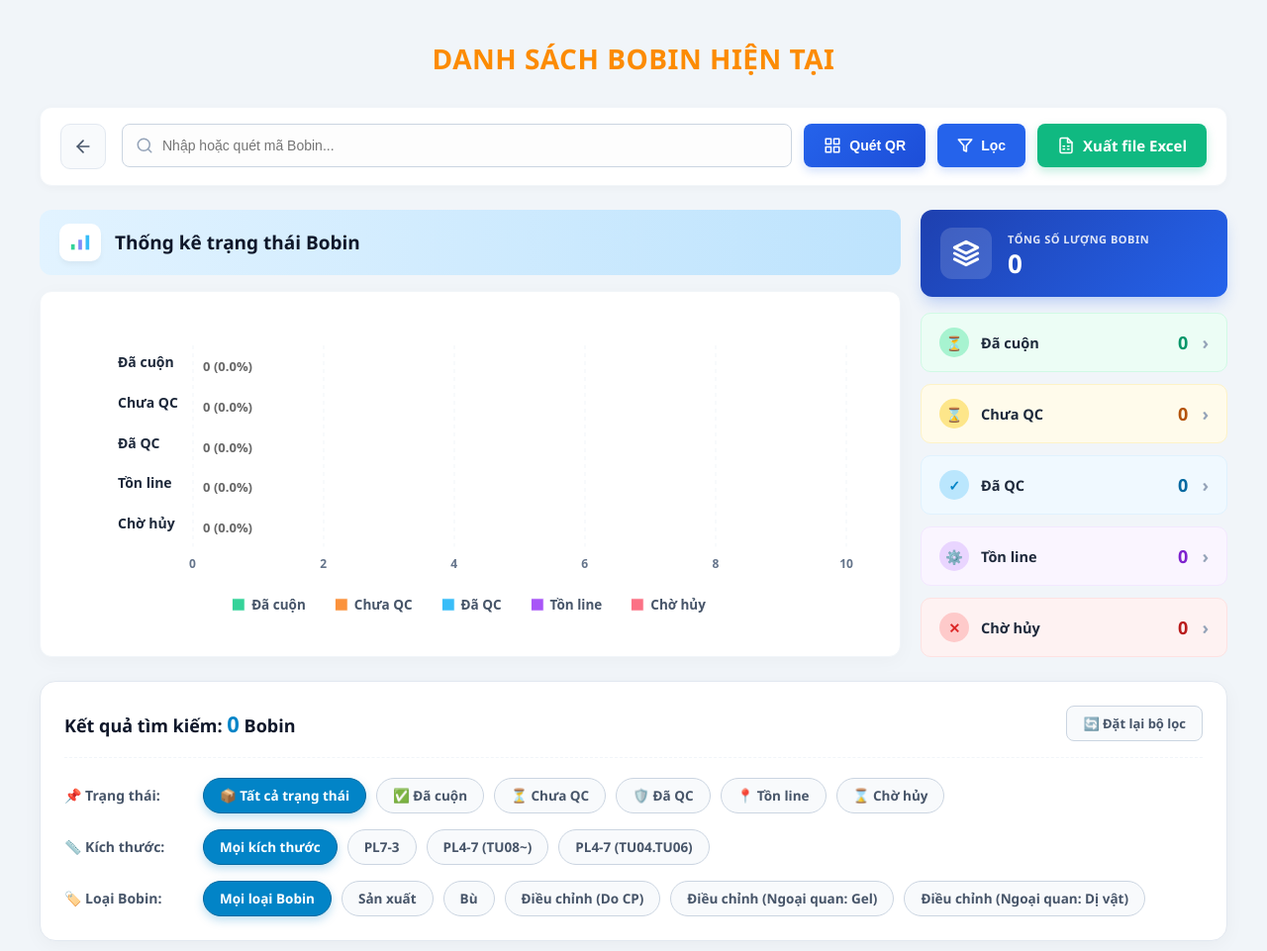
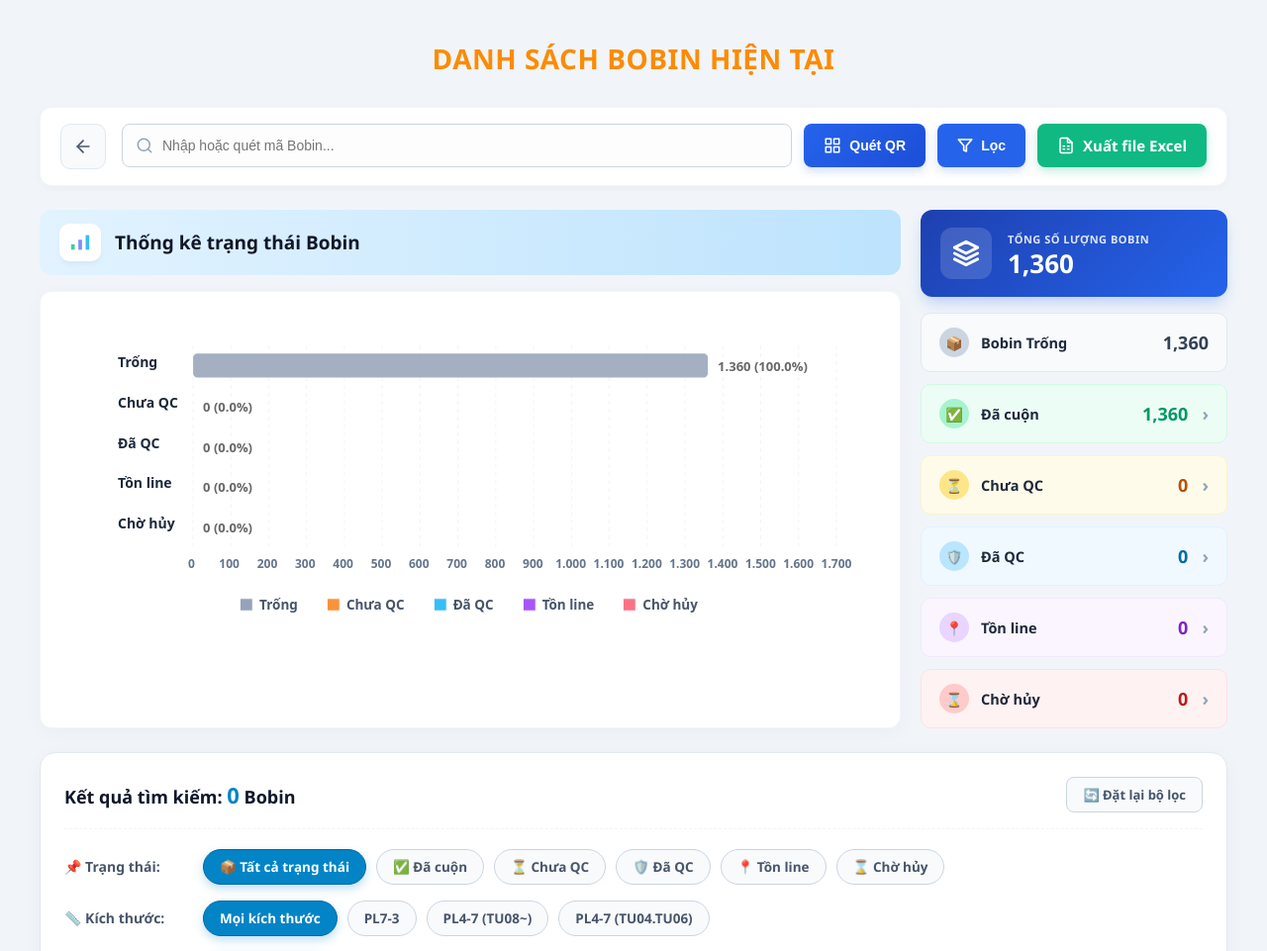
Before and after one commit to JohnNgo1311/WEB_BOBIN, a PHP site: page /app/views/listBobinDetailView.php in a window 1280 px wide. Shown: the top 961 px of the page at 99% size. Run offline with PHP 8.4, Linux system fonts and the light colour scheme; some libraries are stand-ins or nearby versions.

Commit message:
Update Bobin List Detail and Capacity

```diff
--- a/app/views/listBobinDetailView.php
+++ b/app/views/listBobinDetailView.php
@@ -1,33 +1,60 @@
 <?php
 $bobins = $data['bobins'] ?? [];
-$pagination = $data['pagination'] ?? [
-    'currentPage'  => 1,
-    'totalPages'   => 1,
-    'totalRecords' => count($bobins),
-    'limit'        => 50
-];
+$pagination = $data['pagination'] ?? [];
 
-// 1. Khởi tạo mảng mặc định an toàn tuyệt đối tránh lỗi Undefined Array Key
+// 1. TỔNG HỢP SỐ LIỆU TỪ DATABASE
 $defaultStatus = [
     'Rolled'               => 0,
     'Busy_Unchecked'       => 0,
     'Busy_Checked'         => 0,
-    'Line'                 => 0,
     'Pending_Cancellation' => 0,
+    'Cancelled'            => 0
 ];
 $statusCounts = array_merge($defaultStatus, $data['statusCounts'] ?? []);
+
+// Lấy bộ lọc hiện tại
+$currentStatus = $_GET['status'] ?? 'all';
+$currentSize   = $_GET['bobin_size'] ?? 'all';
+$currentType   = $_GET['bobin_type'] ?? 'all';
+
+// ========================================================
+// TÍNH TOÁN DUNG LƯỢNG THỰC TẾ SỬ DỤNG
+// ========================================================
+// Nhận mảng phân bổ từ Controller (Nếu mảng rỗng thì setup mặc định)
+$capacityMap = $data['capacityMap'] ?? [
+    'PL4-7 (TU04.TU06)' => 420,
+    'PL4-7 (TU08~)'     => 480,
+    'PL7-3'             => 460
+];
+
+// Luôn lấy đúng định mức thực tế: Chọn 'all' ra 1360, chọn size cụ thể ra đúng dung lượng của size đó
+if ($currentSize === 'all') {
+    $totalRealBobins = array_sum($capacityMap);
+} else {
+    $totalRealBobins = $capacityMap[$currentSize] ?? 0;
+}
+
+// Tính Tồn Line
+$statusCounts['Line'] = $statusCounts['Busy_Unchecked'] + $statusCounts['Busy_Checked'];
+
+// Tính Bobin Trống: Dung lượng thực tế - Chưa QC - Đã QC
+$emptyBobins = $totalRealBobins - $statusCounts['Line'];
+$emptyBobins = max(0, $emptyBobins);
+
+// Tính Đã Cuộn thực tế (Tránh lấy số liệu ảo dự phòng 3000 từ DB)
+$realRolled = $totalRealBobins - ($statusCounts['Busy_Unchecked'] + $statusCounts['Busy_Checked'] + $statusCounts['Pending_Cancellation']);
+$statusCounts['Rolled'] = max(0, $realRolled);
+
+// Phân trang và số lượng hiển thị cho danh sách
 $currentPage  = (int)($pagination['currentPage'] ?? 1);
 $totalPages   = (int)($pagination['totalPages'] ?? 1);
 $totalRecords = (int)($pagination['totalRecords'] ?? count($bobins));
-$totalBobins  = ($statusCounts['Rolled'] ?? 0)
-    + ($statusCounts['Busy_Unchecked'] ?? 0)
-    + ($statusCounts['Busy_Checked'] ?? 0)
-    + ($statusCounts['Pending_Cancellation'] ?? 0);
+// ========================================================
 
-// 2. Chuẩn bị dữ liệu cho Chart
-$chartLabels = ['Đã cuộn', 'Chưa QC', 'Đã QC', 'Tồn line', 'Chờ hủy'];
+// 2. CHUẨN BỊ DỮ LIỆU CHO BIỂU ĐỒ (CHART)
+$chartLabels = ['Trống', 'Chưa QC', 'Đã QC', 'Tồn line', 'Chờ hủy'];
 $chartSeries = [
-    $statusCounts['Rolled'],
+    $emptyBobins,
     $statusCounts['Busy_Unchecked'],
     $statusCounts['Busy_Checked'],
     $statusCounts['Line'],
@@ -38,13 +65,10 @@ if (!function_exists('buildFilterUrl')) {
     function buildFilterUrl(array $overrideParams = []): string
     {
         $query = $_GET ?? [];
-
         if (!isset($query['url'])) {
             $query['url'] = 'bobin/listBobinDetailView';
         }
-
         $query = array_merge($query, $overrideParams);
-
         foreach ($query as $key => $value) {
             if (is_null($value) || $value === '') {
                 unset($query[$key]);
@@ -69,15 +93,10 @@ if (!function_exists('decodeJsonObject')) {
         if (!is_string($value) || trim($value) === '') {
             return [];
         }
-
         $decoded = json_decode($value, true);
         return json_last_error() === JSON_ERROR_NONE && is_array($decoded) ? $decoded : [];
     }
 }
-
-$currentStatus = $_GET['status'] ?? 'all';
-$currentSize   = $_GET['bobin_size'] ?? 'all';
-$currentType   = $_GET['bobin_type'] ?? 'all';
 
 $sizeOptions = [
     'all'               => 'Mọi kích thước',
@@ -102,13 +121,28 @@ $typeOptions = [
 <head>
     <meta charset="UTF-8">
     <title>Danh sách Bobin</title>
-    <!-- Đổi version lên v=3 để ép trình duyệt nhận CSS mới -->
-    <link rel="stylesheet" href="/WEB_BOBIN/public/assets/css/listBobinDetail.css?v=3">
+    <!-- Đổi version lên v=4 để ép trình duyệt nhận CSS mới -->
+    <link rel="stylesheet" href="/WEB_BOBIN/public/assets/css/listBobinDetail.css?v=4">
     <link rel="icon" href="data:,">
-    <!-- Nạp thư viện biểu đồ và QR Code -->
     <script src="/WEB_BOBIN/public/assets/js/apexcharts.min.js"></script>
     <script src="/WEB_BOBIN/public/assets/js/chart-helper.js"></script>
     <script defer src="/WEB_BOBIN/public/assets/js/html5-qrcode.min.js"></script>
+
+    <style>
+        .kpi-card.empty-bobin {
+            background: #f8fafc;
+            border-color: #e2e8f0;
+        }
+
+        .kpi-card.empty-bobin .kpi-icon {
+            background: #cbd5e1;
+            color: #475569;
+        }
+
+        .kpi-card.empty-bobin .kpi-val {
+            color: #334155;
+        }
+    </style>
 </head>
 
 <body>
@@ -116,13 +150,10 @@ $typeOptions = [
     <h1>Danh sách Bobin hiện tại</h1>
 
     <div class="container">
-        <!-- CONTROL BAR -->
         <div id="qr-reader"></div>
 
         <!-- CONTROL BAR GIAO DIỆN MỚI -->
         <div class="control-bar-modern">
-
-            <!-- Nút Back bên trái -->
             <a href="/WEB_BOBIN/public/index.php?url=bobin/index" class="btn-back-modern">
                 <svg viewBox="0 0 24 24" width="20" height="20" stroke="currentColor" stroke-width="2" fill="none"
                     stroke-linecap="round" stroke-linejoin="round">
@@ -136,7 +167,6 @@ $typeOptions = [
                     <input type="hidden" name="url" value="bobin/listBobinDetailView">
 
                     <div class="control-row top-row">
-                        <!-- Ô tìm kiếm -->
                         <div class="search-box-modern">
                             <svg class="icon-search" viewBox="0 0 24 24" width="18" height="18" stroke="#94a3b8"
                                 stroke-width="2" fill="none" stroke-linecap="round" stroke-linejoin="round">
@@ -148,7 +178,6 @@ $typeOptions = [
                                 value="<?= htmlspecialchars($_GET['keyword'] ?? '') ?>">
                         </div>
 
-                        <!-- Nút Quét QR -->
                         <button type="button" id="btnScanQR" class="btn-modern btn-scan">
                             <svg width="18" height="18" viewBox="0 0 24 24" fill="none" stroke="currentColor"
                                 stroke-width="2" stroke-linecap="round" stroke-linejoin="round">
@@ -160,7 +189,6 @@ $typeOptions = [
                             Quét QR
                         </button>
 
-                        <!-- Nút Lọc (Gộp lên cùng hàng) -->
                         <button type="submit" class="btn-modern btn-filter" id="btnFilter">
                             <svg width="16" height="16" viewBox="0 0 24 24" fill="none" stroke="currentColor"
                                 stroke-width="2.5" stroke-linecap="round" stroke-linejoin="round">
@@ -169,10 +197,9 @@ $typeOptions = [
                             Lọc
                         </button>
 
-                        <!-- Nút Xuất Excel -->
                         <?php
                         $exportParams = $_GET;
-                        unset($exportParams['page']); // Không phân trang khi xuất excel
+                        unset($exportParams['page']);
                         $exportParams['url'] = 'bobin/exportDetailExcel';
                         $exportUrl = '/WEB_BOBIN/public/index.php?' . http_build_query($exportParams);
                         ?>
@@ -193,7 +220,6 @@ $typeOptions = [
             </div>
         </div>
 
-        <!-- KHUNG THỐNG KÊ GIAO DIỆN MỚI 2 CỘT -->
         <div class="analytics-wrapper">
 
             <!-- CỘT TRÁI: TIÊU ĐỀ + BIỂU ĐỒ -->
@@ -218,7 +244,6 @@ $typeOptions = [
             <!-- CỘT PHẢI: THẺ TỔNG + DANH SÁCH KPI -->
             <div class="analytics-right">
 
-                <!-- Thẻ Tổng Số Lượng -->
                 <div class="total-card">
                     <div class="total-icon-wrap">
                         <svg width="28" height="28" viewBox="0 0 24 24" fill="none" stroke="currentColor"
@@ -230,15 +255,26 @@ $typeOptions = [
                     </div>
                     <div class="total-info">
                         <span class="label">Tổng số lượng Bobin</span>
-                        <span class="value"><?= number_format($totalBobins) ?></span>
+                        <!-- Hiển thị lượng phân bổ thực tế thay vì tổng của bộ lọc -->
+                        <span class="value"><?= number_format($totalRealBobins) ?></span>
                     </div>
                 </div>
 
-                <!-- Danh sách các thẻ KPI có thể click lọc -->
                 <div class="kpi-list">
+                    <!-- Thẻ Bobin Trống (Chỉ hiển thị, không click) -->
+                    <div class="kpi-card empty-bobin" style="cursor: default;">
+                        <div class="kpi-left">
+                            <span class="kpi-icon">📦</span>
+                            <span class="kpi-name">Bobin Trống</span>
+                        </div>
+                        <div class="kpi-right">
+                            <strong class="kpi-val"><?= number_format($emptyBobins) ?></strong>
+                        </div>
+                    </div>
+
                     <a href="<?= buildFilterUrl(['status' => 'Rolled', 'page' => 1]) ?>" class="kpi-card rolled">
                         <div class="kpi-left">
-                            <span class="kpi-icon">⏳</span>
+                            <span class="kpi-icon">✅</span>
                             <span class="kpi-name">Đã cuộn</span>
                         </div>
                         <div class="kpi-right">
@@ -250,7 +286,7 @@ $typeOptions = [
                     <a href="<?= buildFilterUrl(['status' => 'Busy_Unchecked', 'page' => 1]) ?>"
                         class="kpi-card unchecked">
                         <div class="kpi-left">
-                            <span class="kpi-icon">⌛</span>
+                            <span class="kpi-icon">⏳</span>
                             <span class="kpi-name">Chưa QC</span>
                         </div>
                         <div class="kpi-right">
@@ -261,7 +297,7 @@ $typeOptions = [
 
                     <a href="<?= buildFilterUrl(['status' => 'Busy_Checked', 'page' => 1]) ?>" class="kpi-card checked">
                         <div class="kpi-left">
-                            <span class="kpi-icon">✓</span>
+                            <span class="kpi-icon">🛡️</span>
                             <span class="kpi-name">Đã QC</span>
                         </div>
                         <div class="kpi-right">
@@ -272,7 +308,7 @@ $typeOptions = [
 
                     <a href="<?= buildFilterUrl(['status' => 'Line', 'page' => 1]) ?>" class="kpi-card line">
                         <div class="kpi-left">
-                            <span class="kpi-icon">⚙️</span>
+                            <span class="kpi-icon">📍</span>
                             <span class="kpi-name">Tồn line</span>
                         </div>
                         <div class="kpi-right">
@@ -284,7 +320,7 @@ $typeOptions = [
                     <a href="<?= buildFilterUrl(['status' => 'Pending_Cancellation', 'page' => 1]) ?>"
                         class="kpi-card pending">
                         <div class="kpi-left">
-                            <span class="kpi-icon">✕</span>
+                            <span class="kpi-icon">⌛</span>
                             <span class="kpi-name">Chờ hủy</span>
                         </div>
                         <div class="kpi-right">
@@ -296,12 +332,13 @@ $typeOptions = [
             </div>
         </div>
 
-        <!-- VẼ CHART TỨC THÌ VỚI ANIMATION MƯỢT -->
         <script>
             (function() {
                 const rawData = <?= json_encode($chartSeries, JSON_NUMERIC_CHECK) ?>;
                 const labels = <?= json_encode($chartLabels, JSON_UNESCAPED_UNICODE | JSON_UNESCAPED_SLASHES) ?>;
-                const totalBobin = rawData.reduce((a, b) => a + b, 0) || 1;
+
+                // Cập nhật mốc tính toán phần trăm cho biểu đồ là $totalRealBobins
+                const totalRealBobins = <?= (int)$totalRealBobins ?>;
                 const maxVal = Math.max(...rawData, 0);
 
                 const statusChart = new BaseChart('#statusPieChart', {
@@ -330,7 +367,7 @@ $typeOptions = [
                         name: 'Số lượng Bobin',
                         data: rawData
                     }],
-                    colors: ['#34d399', '#fb923c', '#38bdf8', '#a855f7', '#fb7185'],
+                    colors: ['#94a3b8', '#fb923c', '#38bdf8', '#a855f7', '#fb7185'],
                     plotOptions: {
                         bar: {
                             horizontal: true,
@@ -348,7 +385,8 @@ $typeOptions = [
                         offsetX: 10,
                         offsetY: 0,
                         formatter: function(val) {
-                            const percent = ((val / totalBobin) * 100).toFixed(1);
+                            const percent = totalRealBobins > 0 ? ((val / totalRealBobins) * 100).toFixed(
+                                1) : 0;
                             return `${val.toLocaleString('vi-VN')} (${percent}%)`;
                         },
                         style: {
@@ -378,7 +416,7 @@ $typeOptions = [
                         },
                         padding: {
                             top: 0,
-                            right: 30,
+                            right: 40,
                             bottom: 0,
                             left: 25
                         }
@@ -452,6 +490,7 @@ $typeOptions = [
 
         <div class="filter-dashboard">
             <div class="filter-dashboard-header">
+                <!-- Hiển thị đúng số lượng Record kết quả tìm được -->
                 <h2>Kết quả tìm kiếm: <span><?= number_format($totalRecords) ?></span> Bobin</h2>
                 <a href="<?= buildFilterUrl(['status' => 'all', 'bobin_size' => 'all', 'bobin_type' => 'all', 'page' => 1, 'keyword' => null]) ?>"
                     style="padding: 8px 16px; font-size:13px; font-weight:600; color:#475569; text-decoration:none; border-radius: 8px; border: 1px solid #cbd5e1; background: #f8fafc; transition:0.2s;">
@@ -459,7 +498,6 @@ $typeOptions = [
                 </a>
             </div>
 
-            <!-- 1. Hàng lọc Trạng thái -->
             <div class="filter-row">
                 <div class="filter-label">📌 Trạng thái:</div>
                 <div class="filter-actions">
@@ -479,7 +517,6 @@ $typeOptions = [
                 </div>
             </div>
 
-            <!-- 2. Hàng lọc Kích thước -->
             <div class="filter-row">
                 <div class="filter-label">📏 Kích thước:</div>
                 <div class="filter-actions">
@@ -492,7 +529,6 @@ $typeOptions = [
                 </div>
             </div>
 
-            <!-- 3. Hàng lọc Loại Bobin -->
             <div class="filter-row">
                 <div class="filter-label">🏷️ Loại Bobin:</div>
                 <div class="filter-actions">
@@ -670,7 +706,6 @@ $typeOptions = [
 
                             <div class="divider"></div>
 
-                            <!-- QC -->
                             <div class="qc-section">
                                 <div class="qc-title">🛡️ QC Check</div>
                                 <div class="qc-header">
@@ -703,7 +738,6 @@ $typeOptions = [
 
                             <div class="divider"></div>
 
-                            <!-- Winding -->
                             <div class="winding-section">
                                 <div class="winding-title">📍 Thông tin cuộn</div>
                                 <div class="winding-header">
@@ -743,7 +777,7 @@ $typeOptions = [
                 </div>
 
                 <!-- THANH PHÂN TRANG -->
-                <?php if ($pagination['totalPages'] > 1): ?>
+                <?php if (isset($pagination['totalPages']) && $pagination['totalPages'] > 1): ?>
                     <div class="pagination-wrapper"
                         style="display:flex; justify-content:center; align-items:center; gap:8px; margin-top:24px; padding:12px;">
                         <?php if ($pagination['currentPage'] > 1): ?>
@@ -774,7 +808,7 @@ $typeOptions = [
 
                         <span style="font-size:13px; color:#64748b; margin-left:10px;">
                             Trang <?= $pagination['currentPage'] ?> / <?= $pagination['totalPages'] ?> (Tổng
-                            <?= number_format($pagination['totalRecords']) ?> Bobin)
+                            <?= number_format($totalRecords) ?> Bobin)
                         </span>
                     </div>
                 <?php endif; ?>
@@ -783,11 +817,9 @@ $typeOptions = [
         </div>
     </div>
 
-    <!-- Scripts dùng chung -->
     <script defer src="/WEB_BOBIN/public/assets/js/copyText.js?v=1"></script>
     <script defer src="/WEB_BOBIN/public/assets/js/Manage/scanQR.js?v=1"></script>
 
-    <!-- Giữ vị trí cuộn khi chuyển trạng thái / phân trang -->
     <script>
         document.addEventListener("DOMContentLoaded", function() {
             const filterLinks = document.querySelectorAll(".filter-dashboard a, .pagination-wrapper a");
```
Also changed, not shown: WEB_BOBIN/config/database.php (added, +9 -0 lines), app/repositories/BobinRepository.php (+65 -10 lines), app/services/BobinServices.php (+35 -0 lines), app/views/listBobinHistoryView.php (+32 -10 lines), public/assets/css/listBobinHistory.css, public/assets/production_db.sql, 1 other file.
